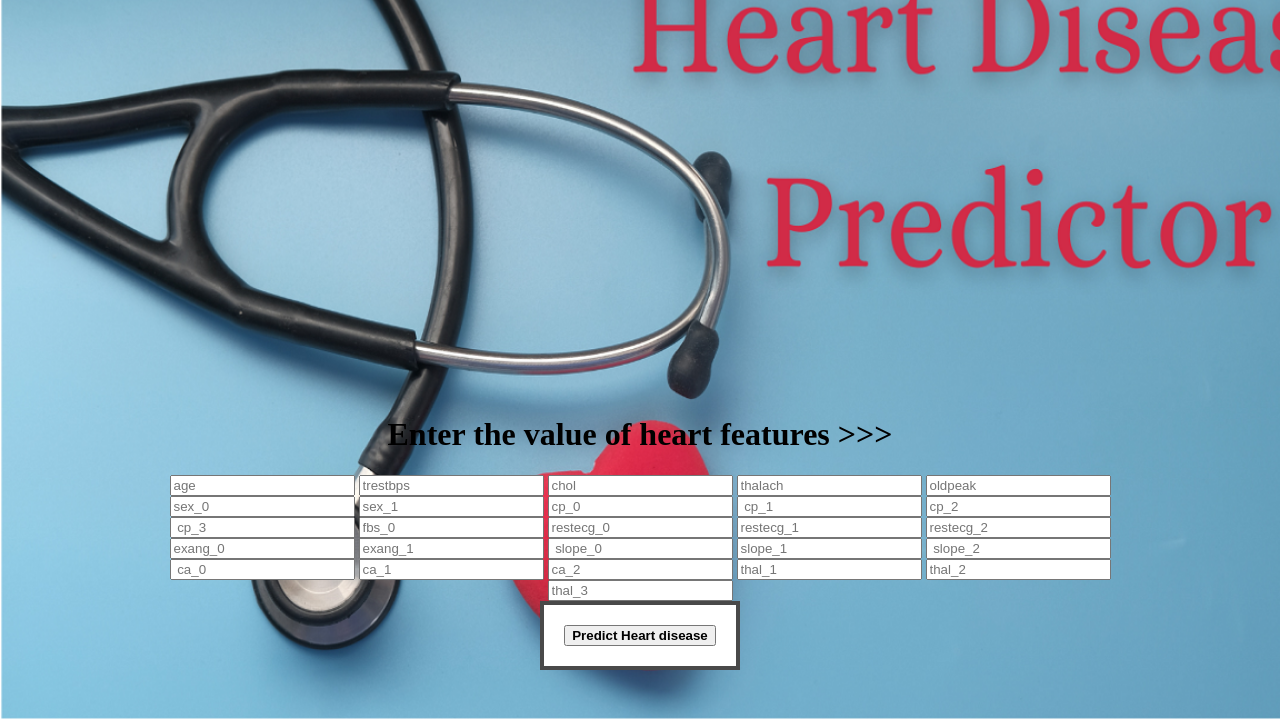
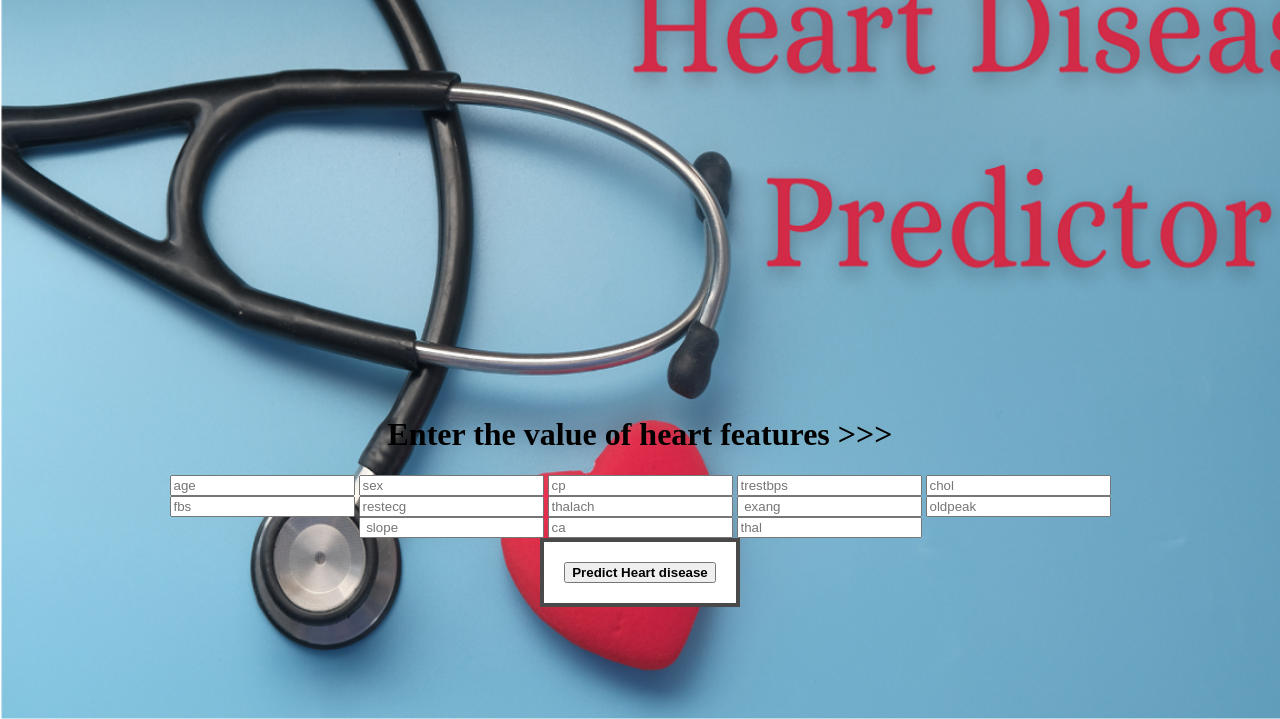
Before and after one commit to chanchal77/Heart-Diasese-Prediction-, a Flask app: page / in a window 1280 px wide. Shown: the part 81-800 px from the top of the page. Run offline with Flask 2, Linux system fonts and the light colour scheme; parts of the project's set-up code (start-up, migrations or seed data) failed here and were passed over.

Commit message:
make it better

```diff
--- a/app.py
+++ b/app.py
@@ -15,14 +15,12 @@ def predict():
     input_features = [float(x) for x in request.form.values()]
     features_value = [np.array(input_features)]
 
-    features_name = [ "age", "trestbps","chol","thalach", "oldpeak", "sex_0",
-                       "  sex_1", "cp_0", "cp_1", "cp_2", "cp_3","  fbs_0",
-                        "restecg_0","restecg_1","restecg_2","exang_0","exang_1",
-                        "slope_0","slope_1","slope_2","ca_0","ca_1","ca_2","thal_1",
-                        "thal_2","thal_3"]
+    features_name = [ "age", "sex","cp","trestbps","chol","fbs","restecg",
+                        "thalach", "exang","oldpeak","slope","ca","thal","target"
+                    ]
 
-    df = pd.DataFrame(features_value, columns=features_name)
-    output = model.predict(df)
+    dataset = pd.DataFrame(features_value, columns=features_name)
+    output = model.predict(dataset)
 
     if output == 1:
         res_val = "** heart disease **"
--- a/templates/index.html
+++ b/templates/index.html
@@ -79,56 +79,28 @@
         <h1>Enter the value of heart features >>></h1>
 
     	<input type="text" name="age" placeholder="age" required="required" />
-        <input type="text" name="trestbps" placeholder="trestbps" required="required" />
-		<input type="text" name="chol" placeholder="chol" required="required" />
-        <input type="text" name="thalach" placeholder="thalach" required="required" />
+        <input type="text" name="sex" placeholder="sex" required="required" />
+		<input type="text" name="cp" placeholder="cp" required="required" />
+        <input type="text" name="trstbps" placeholder="trestbps" required="required" />
+            <input type="text" name="chol" placeholder="chol" required="required" />
+
+
+
+		<br>
+    	<input type="text" name="fbs" placeholder="fbs" required="required" />
+        <input type="text" name="restecg" placeholder="restecg" required="required" />
+		<input type="text" name="thalach" placeholder="thalach" required="required" />
+        <input type="text" name=" exang" placeholder=" exang" required="required" />
             <input type="text" name="oldpeak" placeholder="oldpeak" required="required" />
 
 
 
 		<br>
-    	<input type="text" name="sex_0" placeholder="sex_0" required="required" />
-        <input type="text" name="sex_1" placeholder="sex_1" required="required" />
-		<input type="text" name="cp_0" placeholder="cp_0" required="required" />
-        <input type="text" name=" cp_1" placeholder=" cp_1" required="required" />
-            <input type="text" name="cp_2" placeholder="cp_2" required="required" />
-
-
-
-		<br>
-    	<input type="text" name="cp_3" placeholder=" cp_3" required="required" />
-        <input type="text" name="fbs_0" placeholder="fbs_0" required="required" />
-		<input type="text" name="restecg_0" placeholder="restecg_0" required="required" />
-        <input type="text" name="restecg_1" placeholder="restecg_1" required="required" />
-            <input type="text" name="restecg_2" placeholder="restecg_2" required="required" />
-
-
-
-    	<br>
-    	<input type="text" name="exang_0" placeholder="exang_0" required="required" />
-        <input type="text" name="exang_1" placeholder="exang_1" required="required" />
-		<input type="text" name=" slope_0" placeholder=" slope_0" required="required" />
-        <input type="text" name=" slope_1" placeholder="slope_1" required="required" />
-    <input type="text" name="  slope_2" placeholder=" slope_2" required="required" />
-
-
-			<br>
-
-
-
-      <input type="text" name=" ca_0" placeholder=" ca_0" required="required" />
-        <input type="text" name="ca_1" placeholder="ca_1" required="required" />
-    <input type="text" name="ca_2" placeholder="ca_2" required="required" />
-        <input type="text" name=" thal_1" placeholder="thal_1" required="required" />
-    <input type="text" name="thal_2" placeholder="thal_2" required="required" />
-
+    	<input type="text" name="slope" placeholder=" slope" required="required" />
+        <input type="text" name="ca" placeholder="ca" required="required" />
+		<input type="text" name="thal" placeholder="thal" required="required" />
 
       <br>
-      <input type="text" name="thal_3" placeholder="thal_3" required="required" />
-      <br>
-
-
-
 
         <!-- Show button -->
         <div class="button_cont" align="center"><a class="button_css" href="https://github.com/prem-creator/heart-detector.git" target="_blank" rel="nofollow noopener">
```
Also changed, not shown: 1 other file.
